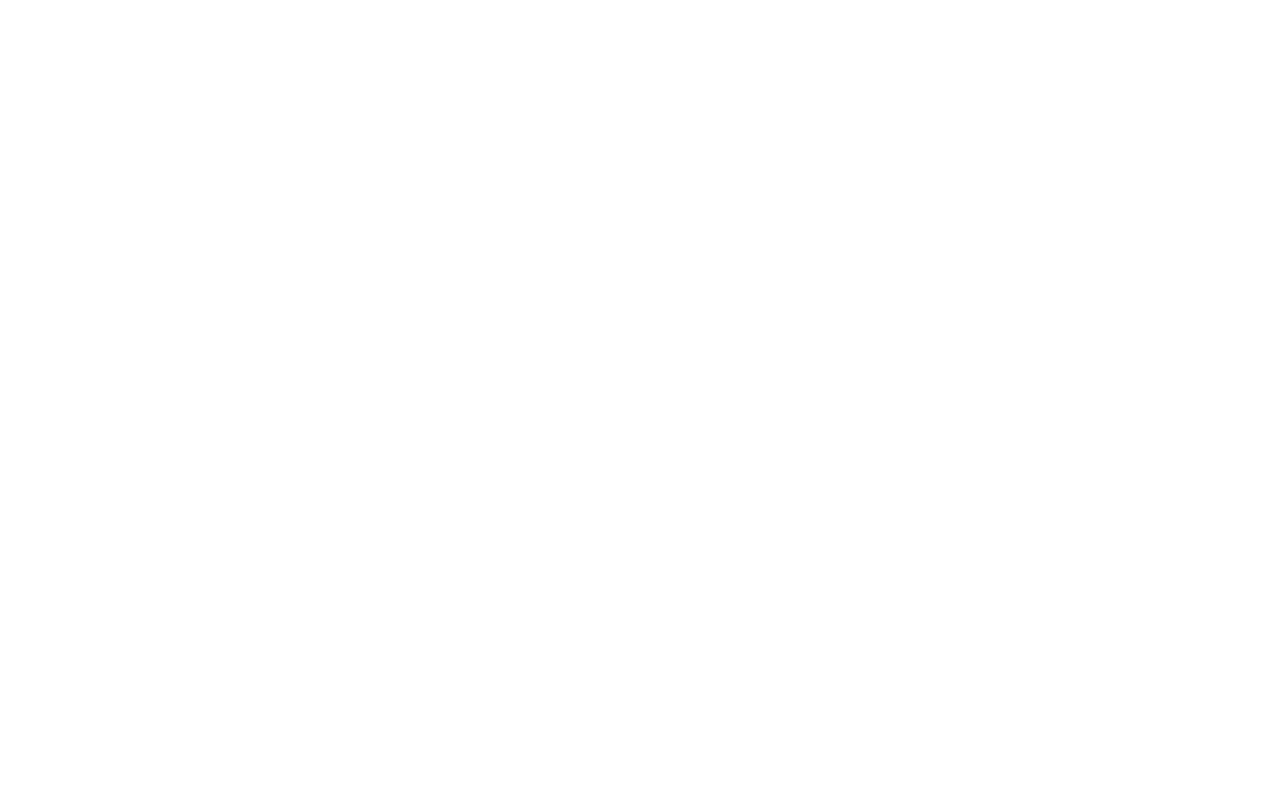
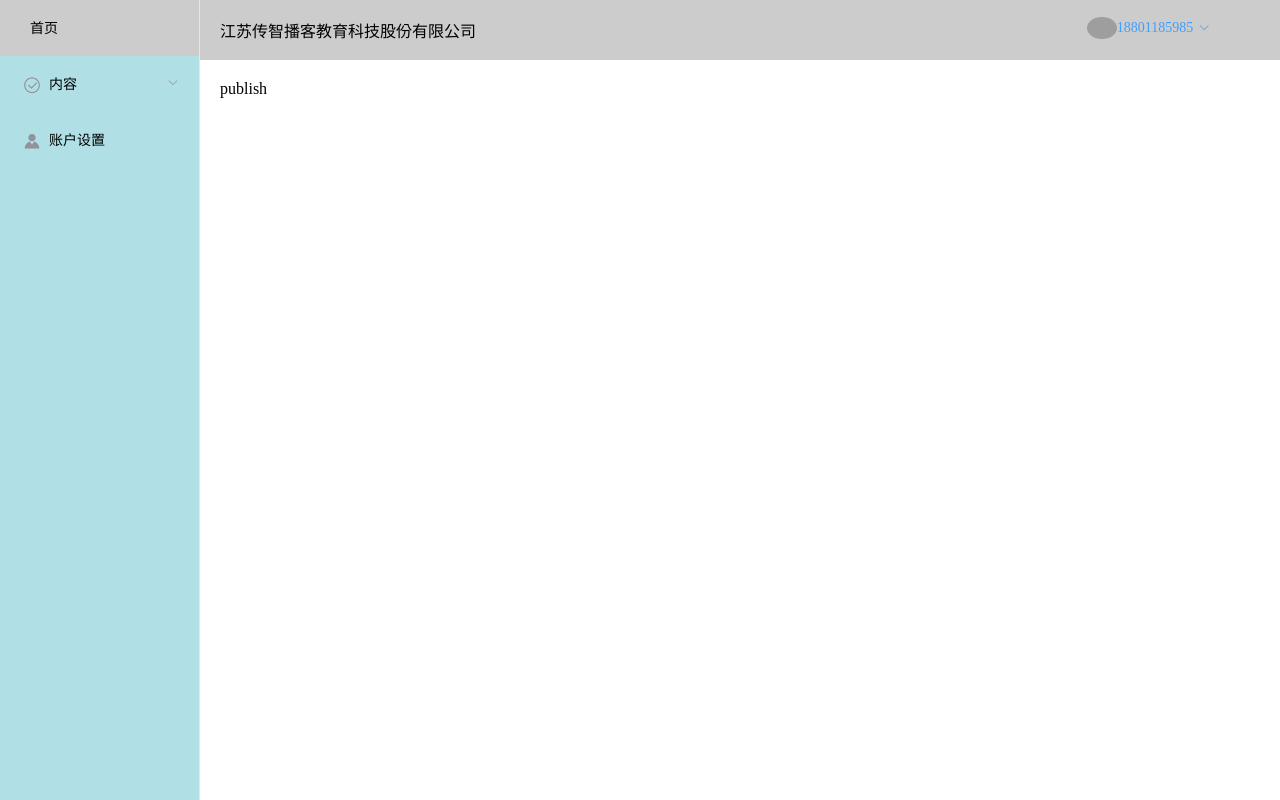
Before and after one commit to lyc1231/toptiao-admin, a Vue app: page /#/publish in a window 1280 px wide. Built offline with nearby package versions, Linux system fonts and the light colour scheme; grey boxes are pictures that could not be loaded; a small style sheet from the web is missing.

Commit message:
嵌套路由及显示在layout中默认显示home

```diff
--- a/src/router/index.js
+++ b/src/router/index.js
@@ -6,19 +6,26 @@
 export default new Router({
   routes: [
     {
-      name: 'home',
-      path: '/',
-      component: () => import('@/views/home')
-    },
-    {
       name: 'login',
       path: '/login',
       component: () => import('@/views/login')
     },
     {
-      name: 'layout',
+      // name: 'layout',
       path: '/layout',
-      component: () => import('@/views/layout')
+      component: () => import('@/views/layout'),
+      children: [
+        {
+          name: 'home',
+          path: '',
+          component: () => import('@/views/home')
+        },
+        {
+          name: 'publish',
+          path: '/publish',
+          component: () => import('@/views/publish')
+        }
+      ]
     }
   ]
 })
--- a/src/views/layout/components/aside.vue
+++ b/src/views/layout/components/aside.vue
@@ -11,7 +11,7 @@
       index 导航标识，可以用作路由导航路径，必须唯一
    -->
   <el-menu
-    default-active="1"
+    default-active="/"
     @open="handleOpen"
     @close="handleClose"
     router
--- a/src/views/layout/index.vue
+++ b/src/views/layout/index.vue
@@ -7,7 +7,9 @@
       <el-header>
         <Appheader/>>
       </el-header>
-      <el-main>Main</el-main>
+      <el-main>
+        <router-view></router-view>
+      </el-main>
     </el-container>
   </el-container>
 
@@ -38,6 +40,6 @@
 }
 
 .el-main {
-  background: orange;
+  background: #fff;
 }
 </style>
--- /dev/null
+++ b/src/views/publish/index.vue
@@ -0,0 +1,19 @@
+<template>
+  <div>
+    <p>publish</p>
+  </div>
+</template>
+
+<script>
+export default {
+  name: 'Apppublish',
+  data () {
+    return {}
+  },
+  components: {}
+}
+</script>
+
+<style lang="less"  scoped>
+
+</style>
```
